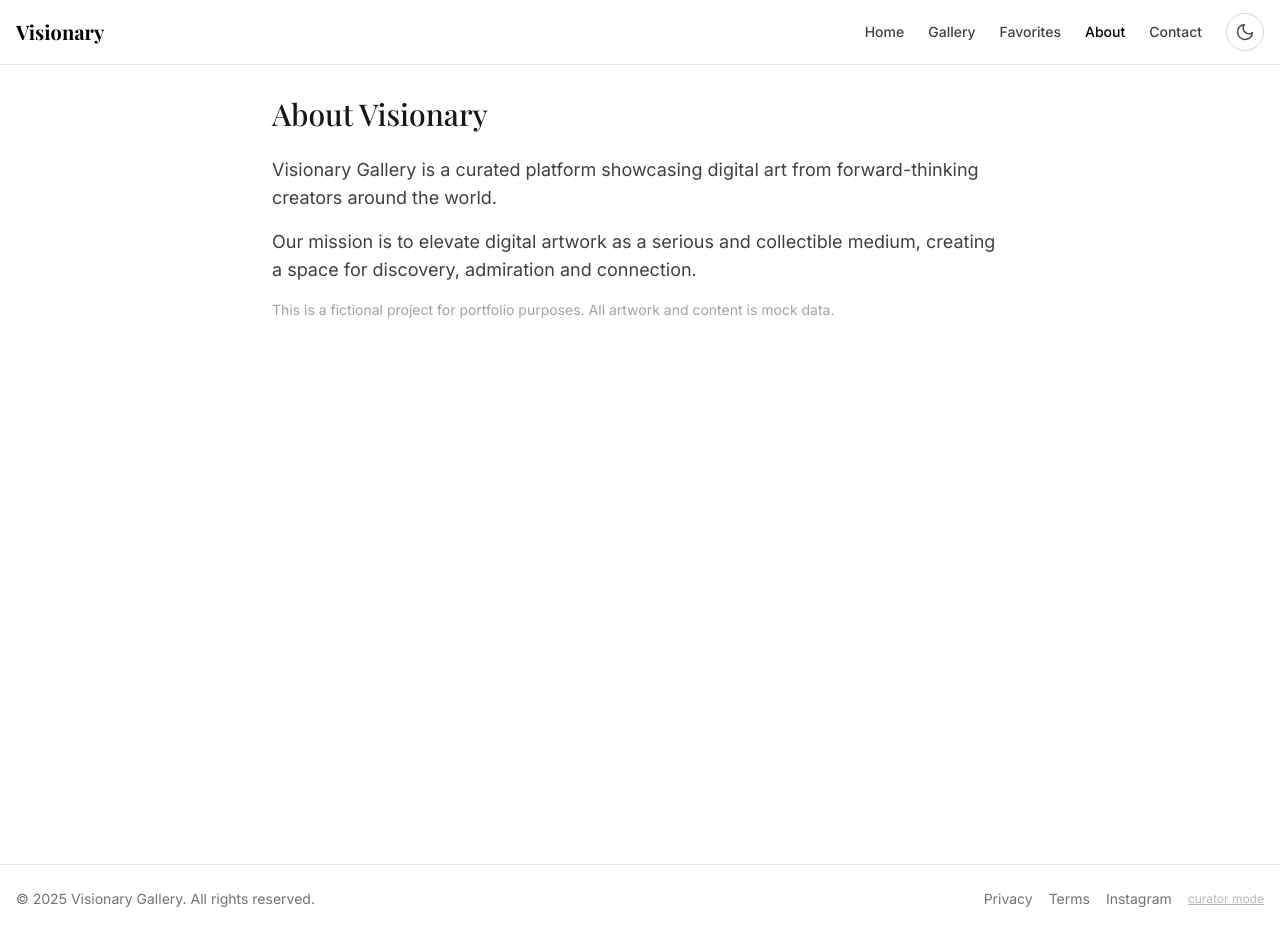
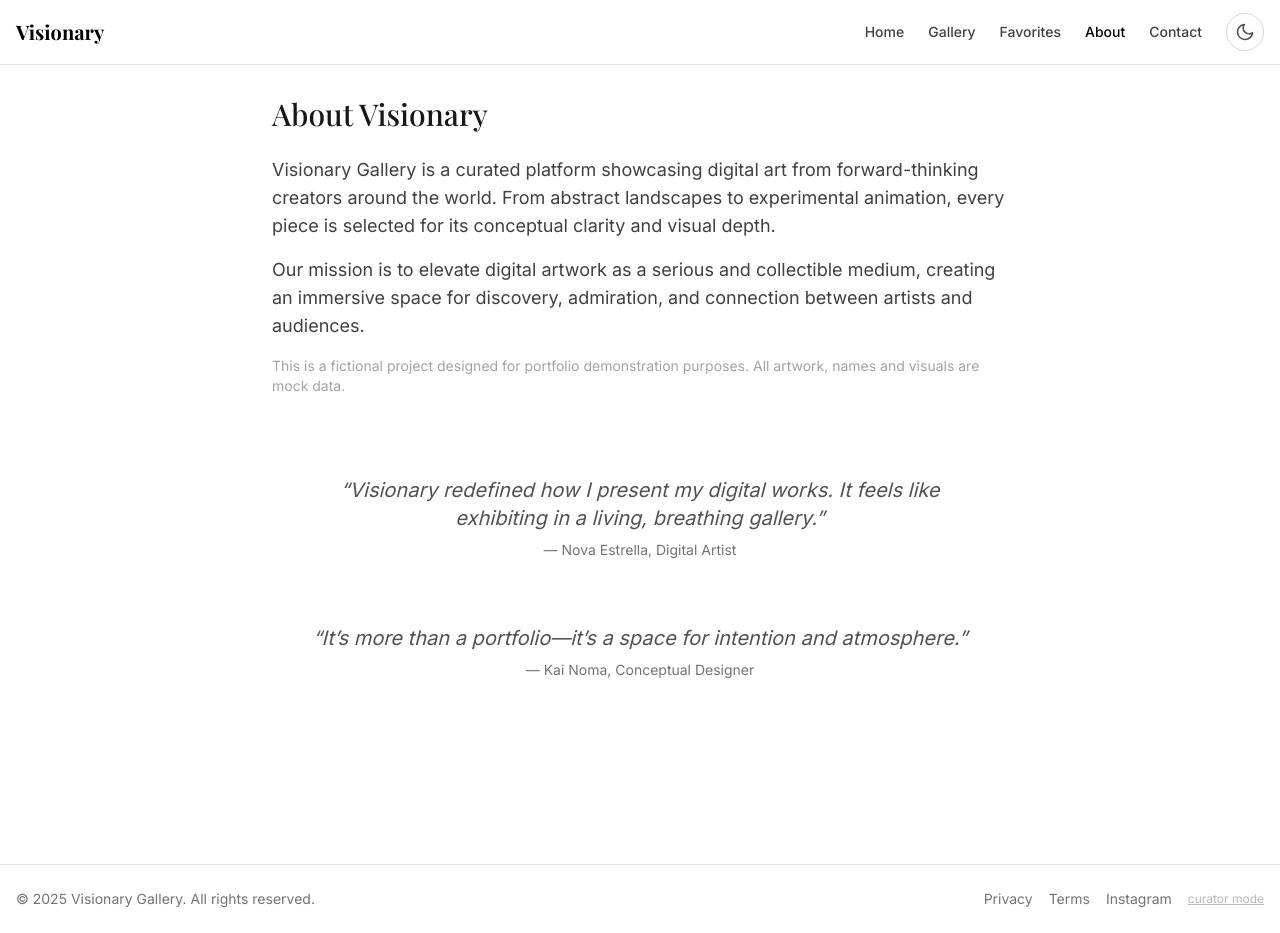
Before and after one commit to quim-romero/visionary, a React (Vite) app: page /about in a window 1280 px wide. Built offline with nearby package versions, Linux system fonts and the light colour scheme.

Commit message:
About: Enhance text content and add testimonial section

```diff
--- a/src/pages/About.jsx
+++ b/src/pages/About.jsx
@@ -1,5 +1,5 @@
-import { Helmet } from "react-helmet"
-import { motion } from "framer-motion"
+import { Helmet } from "react-helmet";
+import { motion } from "framer-motion";
 
 export default function About() {
   return (
@@ -19,18 +19,54 @@
 
         <p className="text-lg text-neutral-700 dark:text-neutral-300 mb-4">
           Visionary Gallery is a curated platform showcasing digital art from
-          forward-thinking creators around the world.
+          forward-thinking creators around the world. From abstract landscapes
+          to experimental animation, every piece is selected for its conceptual
+          clarity and visual depth.
         </p>
 
         <p className="text-lg text-neutral-700 dark:text-neutral-300 mb-4">
           Our mission is to elevate digital artwork as a serious and collectible
-          medium, creating a space for discovery, admiration and connection.
+          medium, creating an immersive space for discovery, admiration, and
+          connection between artists and audiences.
         </p>
 
         <p className="text-sm text-neutral-400 dark:text-neutral-500">
-          This is a fictional project for portfolio purposes. All artwork and content is mock data.
+          This is a fictional project designed for portfolio demonstration
+          purposes. All artwork, names and visuals are mock data.
         </p>
+
+        <section className="mt-20 space-y-16">
+          <motion.div
+            initial={{ opacity: 0, y: 30 }}
+            whileInView={{ opacity: 1, y: 0 }}
+            transition={{ duration: 0.5 }}
+            viewport={{ once: true }}
+          >
+            <blockquote className="text-xl italic text-neutral-600 dark:text-neutral-400 text-center max-w-2xl mx-auto">
+              “Visionary redefined how I present my digital works. It feels like
+              exhibiting in a living, breathing gallery.”
+            </blockquote>
+            <p className="text-sm text-neutral-500 dark:text-neutral-500 text-center mt-2">
+              — Nova Estrella, Digital Artist
+            </p>
+          </motion.div>
+
+          <motion.div
+            initial={{ opacity: 0, y: 30 }}
+            whileInView={{ opacity: 1, y: 0 }}
+            transition={{ duration: 0.5, delay: 0.15 }}
+            viewport={{ once: true }}
+          >
+            <blockquote className="text-xl italic text-neutral-600 dark:text-neutral-400 text-center max-w-2xl mx-auto">
+              “It’s more than a portfolio—it’s a space for intention and
+              atmosphere.”
+            </blockquote>
+            <p className="text-sm text-neutral-500 dark:text-neutral-500 text-center mt-2">
+              — Kai Noma, Conceptual Designer
+            </p>
+          </motion.div>
+        </section>
       </motion.main>
     </>
-  )
+  );
 }
```
